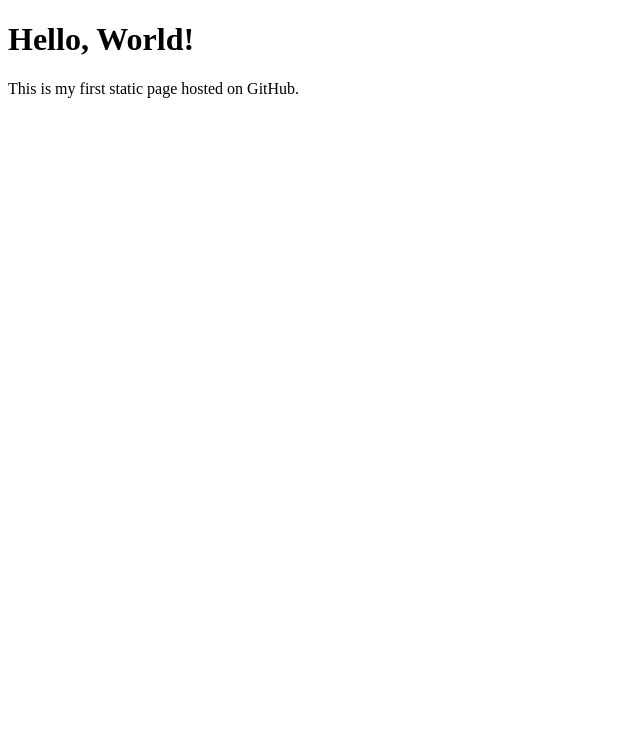
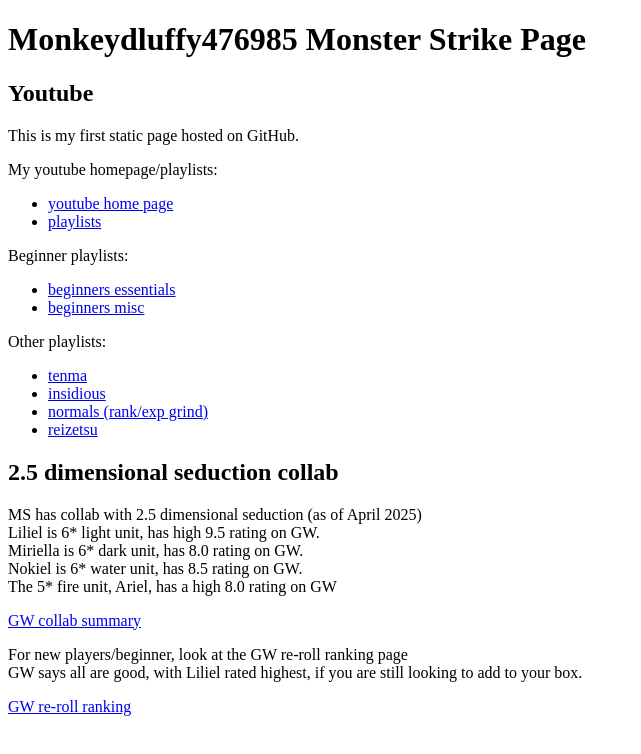
Before and after one commit to monkkeeeyyyydluffy/monsterstrike, a plain HTML site: page index.html in a window 1280 px wide. Shown: the whole page, without its empty margins (0-641 px from the left). Drawn offline with Linux system fonts and the light colour scheme.

Commit message:
more changes

```diff
--- a/index.html
+++ b/index.html
@@ -4,10 +4,58 @@
     <link rel="stylesheet" href="style.css">
     <meta charset="UTF-8">
     <meta name="viewport" content="width=device-width, initial-scale=1.0">
-    <title>Monkeydluffy476985 Monster Strike Page</title>
+    <title>Monkeydluffy476985 Monster Strike</title>
 </head>
 <body>
-    <h1>Hello, World!</h1>
+    <h1>Monkeydluffy476985 Monster Strike Page</h1>
+    <h2>Youtube</h2>
     <p>This is my first static page hosted on GitHub.</p>
+
+    <p>My youtube homepage/playlists:</p>
+    <ul>
+        <li>
+            <a href="https://www.youtube.com/@monkeyluffy-i3n">youtube home page</a>
+        </li>
+        <li>
+            <a href="https://www.youtube.com/@monkeyluffy-i3n/playlists">playlists</a>
+        </li>
+    </ul>
+    <p>Beginner playlists:</p>
+    <ul>
+        <li>
+            <a href="https://youtube.com/playlist?list=PL8S0lLkEdNXTfBpb8QWYct1ahuC7TaRVT&si=V_uxYn9fAEYiQR8d">beginners essentials</a>
+        </li>
+        <li>
+            <a href="https://youtube.com/playlist?list=PL8S0lLkEdNXT1geGE5fp5mbZHvvzTS8mn&si=smc7VWNKRfVkvIHw">beginners misc</a>
+        </li>
+    </ul>
+    <p>Other playlists:</p>
+    <ul>
+        <li>
+            <a href="https://youtube.com/playlist?list=PL8S0lLkEdNXThsbHSNIk_y2bQhnf7Al6k&si=Dv8xOpg6oJo-CI7n">tenma</a>
+        </li>
+        <li>
+            <a href="https://youtube.com/playlist?list=PL8S0lLkEdNXTHvjjSRDH4DBC1N3nXECp-&si=j_3ehy2anr9j3voZ">insidious</a>
+        </li>
+        <li>
+            <a href="https://youtube.com/playlist?list=PL8S0lLkEdNXS3l64t0dT6-7ozEdESWTtU&si=cCv0oclVZU1Ze9SN">normals (rank/exp grind)</a>
+        </li>
+        <li>
+            <a href="https://youtube.com/playlist?list=PL8S0lLkEdNXQl1CazahwLXiMEIL0mo9xr&si=Idk6b98KCExte6Z4">reizetsu</a>
+        </li>
+    </ul>
+    <h2>2.5 dimensional seduction collab</h2>
+    <p>MS has collab with 2.5 dimensional seduction (as of April 2025)</br>
+Liliel is 6* light unit, has high 9.5 rating on GW.</br>
+Miriella is 6* dark unit, has 8.0 rating on GW.</br>
+Nokiel is 6* water unit, has 8.5 rating on GW.</br>
+The 5* fire unit, Ariel, has a high 8.0 rating on GW</br>
+    </p>
+    <a href="https://xn--eckwa2aa3a9c8j8bve9d.gamewith.jp/article/show/493016">GW collab summary</a>
+    <p>For new players/beginner, look at the GW re-roll ranking page</br>
+GW says all are good, with Liliel rated highest, if you are still looking to add to your box.
+</p>
+<a href="https://xn--eckwa2aa3a9c8j8bve9d.gamewith.jp/article/show/286">GW re-roll ranking</a>
+
 </body>
 </html>
```
